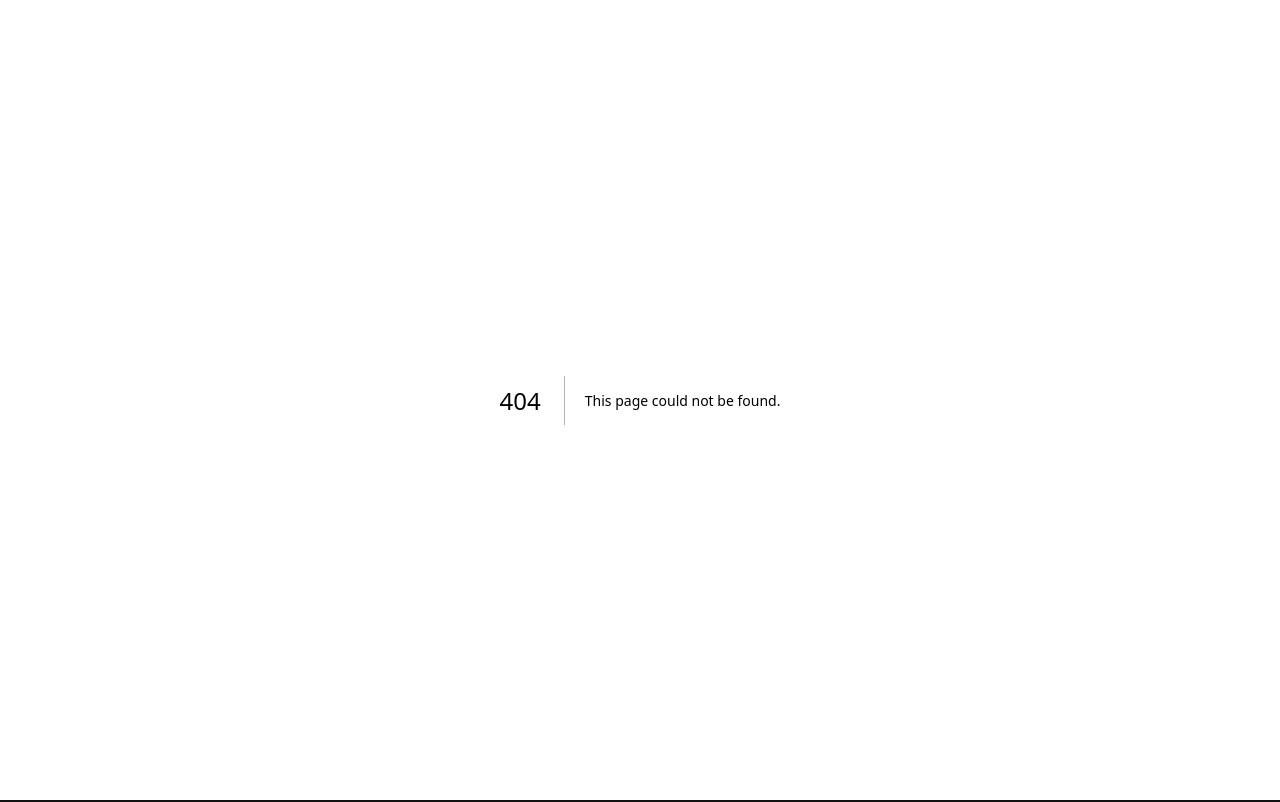
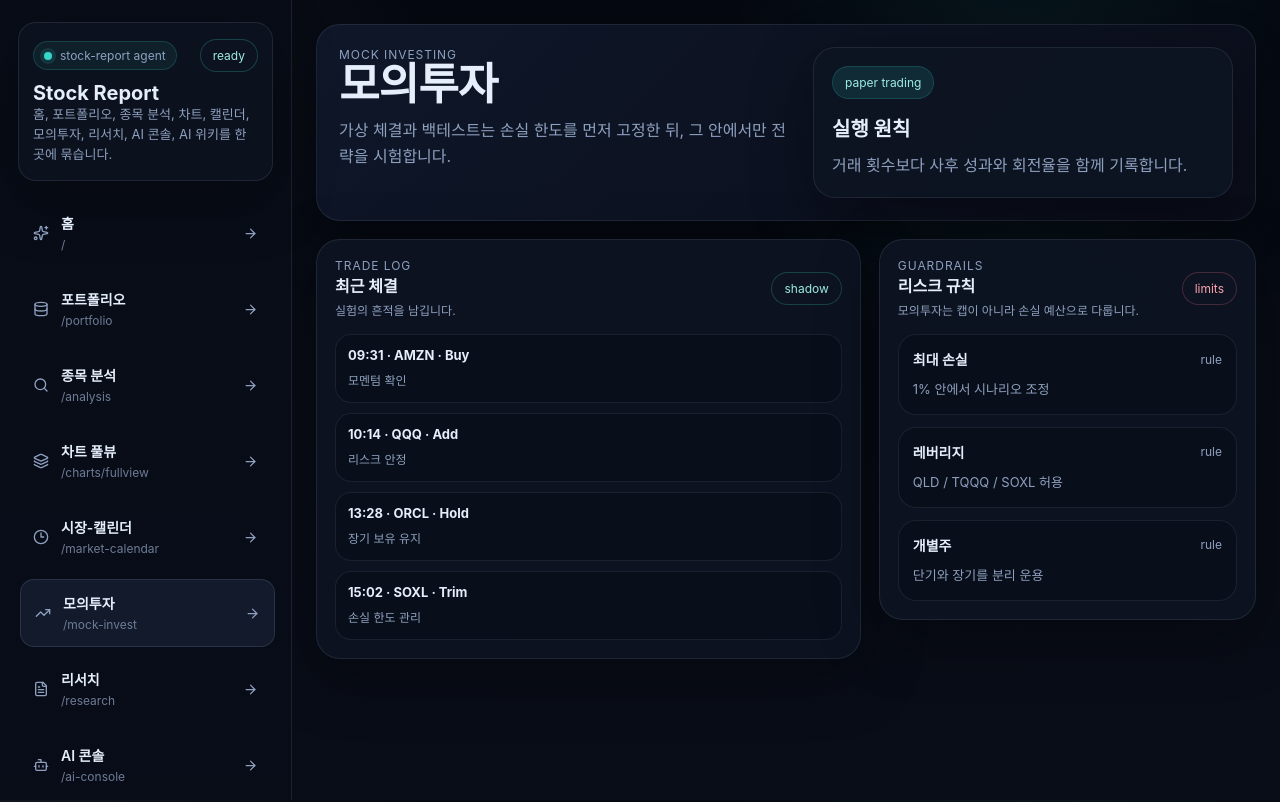
Before and after one commit to yoobinkim541/stock-report, a Next.js app: page /mock-invest in a window 1280 px wide. Before the commit this address had no page. Shown: the top 802 px of the page. Built offline with nearby package versions, Linux system fonts and the light colour scheme.

Commit message:
add) 모의투자 페이지를 React 라우트로 추가

```diff
--- /dev/null
+++ b/src/app/mock-invest/page.tsx
@@ -0,0 +1,76 @@
+import { AppShell } from '../../components/app-shell';
+import { mockTrades } from '../../lib/dashboard-data';
+
+export default function MockInvestPage() {
+  return (
+    <AppShell>
+      <section className="hero">
+        <div className="hero-grid">
+          <div className="hero-copy">
+            <div className="panel-kicker">mock investing</div>
+            <h3>모의투자</h3>
+            <p>가상 체결과 백테스트는 손실 한도를 먼저 고정한 뒤, 그 안에서만 전략을 시험합니다.</p>
+          </div>
+          <div className="report-card">
+            <div className="report-status">paper trading</div>
+            <h5>실행 원칙</h5>
+            <p>거래 횟수보다 사후 성과와 회전율을 함께 기록합니다.</p>
+          </div>
+        </div>
+      </section>
+
+      <section className="main-grid">
+        <div className="stack">
+          <section className="panel">
+            <div className="panel-header">
+              <div>
+                <div className="panel-kicker">trade log</div>
+                <h4>최근 체결</h4>
+                <p>실험의 흔적을 남깁니다.</p>
+              </div>
+              <span className="status-chip teal">shadow</span>
+            </div>
+            <div className="detail-list">
+              {mockTrades.map((trade) => (
+                <div key={`${trade.time}-${trade.symbol}`} className="detail-item">
+                  <strong>
+                    {trade.time} · {trade.symbol} · {trade.action}
+                  </strong>
+                  <span>{trade.reason}</span>
+                </div>
+              ))}
+            </div>
+          </section>
+        </div>
+
+        <div className="subgrid">
+          <section className="panel">
+            <div className="panel-header">
+              <div>
+                <div className="panel-kicker">guardrails</div>
+                <h4>리스크 규칙</h4>
+                <p>모의투자는 캡이 아니라 손실 예산으로 다룹니다.</p>
+              </div>
+              <span className="status-chip rose">limits</span>
+            </div>
+            <div className="report-highlights">
+              {[
+                ['최대 손실', '1% 안에서 시나리오 조정'],
+                ['레버리지', 'QLD / TQQQ / SOXL 허용'],
+                ['개별주', '단기와 장기를 분리 운용'],
+              ].map(([title, body]) => (
+                <div key={title} className="highlight">
+                  <div className="highlight-top">
+                    <strong>{title}</strong>
+                    <span>rule</span>
+                  </div>
+                  <p>{body}</p>
+                </div>
+              ))}
+            </div>
+          </section>
+        </div>
+      </section>
+    </AppShell>
+  );
+}
```
